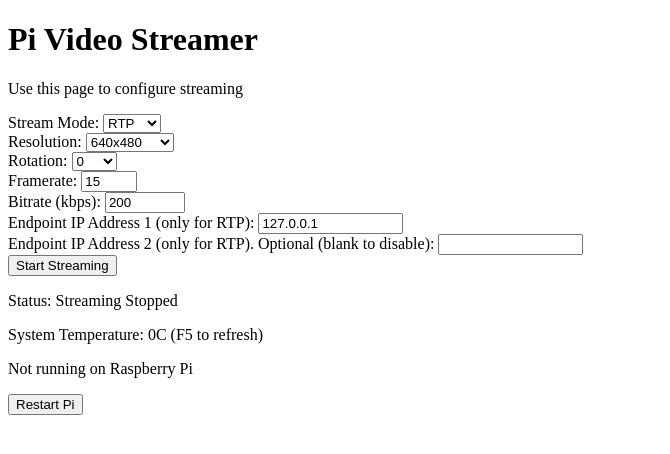
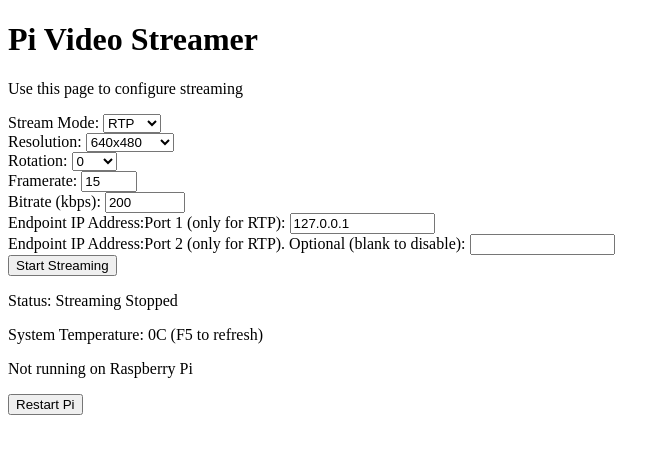
Before and after one commit to saboohajaz/pyStream, a Flask app: page /video in a window 1280 px wide. Shown: the top 454 px of the page, without its empty margins (0-670 px from the left). Run offline with Flask 2, Linux system fonts and the light colour scheme.

Commit message:
Add ability to set port

```diff
--- a/app.py
+++ b/app.py
@@ -29,16 +29,18 @@ STREAMSETTINGS['ipaddress2'] = ""
 STREAMSETTINGS['mode'] = "RTP"
 STREAMSETTINGS['rotation'] = "0"
 
-def is_valid_ipv4_address(address):
+def is_valid_ipv4_address_and_port(addressPort):
     '''Returns true if string is a valid IPv4 address'''
     try:
-        socket.inet_pton(socket.AF_INET, address)
+        split = addressPort.split(':')
+        socket.inet_pton(socket.AF_INET, split[0])
+        port = int(split[1])
     except AttributeError:  # no inet_pton here, sorry
         try:
-            socket.inet_aton(address)
+            socket.inet_aton(split[0])
         except socket.error:
             return False
-        return address.count('.') == 3
+        return split[0].count('.') == 3 and port > 0
     except socket.error:  # not a valid address
         return False
 
@@ -99,8 +101,8 @@ def doStream(resolution, bitrate, framerate, ipaddress1, ipaddress2, mode, rotat
         ISSTREAMING = subprocess.Popen(['python3', 'rtsp-server.py',
                                         '--fps='+str(framerate),
                                         '--bitrate='+str(bitrate), width, height, device,
-                                        '--udp=' + ipaddress1 + ':5600',
-                                        '--udp2=' + ipaddress2 + ':5600',
+                                        '--udp=' + ipaddress1,
+                                        '--udp2=' + ipaddress2,
                                         '--rotation=' + rotation])
     else:
         ISSTREAMING = subprocess.Popen(['python3', 'rtsp-server.py',
@@ -127,8 +129,8 @@ def videoget():
 
     if STREAMSETTINGS['active'] and STREAMSETTINGS['mode'] == "RTP":
         #format output url:
-        streamaddr = ["gst-launch-1.0 udpsrc port=5600 ! application/x-rtp,media=video,clock-rate=90000,encoding-name=H264 ! rtpjitterbuffer ! rtph264depay ! h264parse ! avdec_h264 ! autovideosink sync=false"]
-        streammpstring = ["udpsrc port=5600 buffer-size=90000 ! application/x-rtp ! rtpjitterbuffer ! rtph264depay ! h264parse ! avdec_h264 ! videoconvert ! video/x-raw,format=BGRA ! appsink name=outsink sync=false"]
+        streamaddr = ["gst-launch-1.0 udpsrc port=<PORT> ! application/x-rtp,media=video,clock-rate=90000,encoding-name=H264 ! rtpjitterbuffer ! rtph264depay ! h264parse ! avdec_h264 ! autovideosink sync=false"]
+        streammpstring = ["udpsrc port=<PORT> buffer-size=90000 ! application/x-rtp ! rtpjitterbuffer ! rtph264depay ! h264parse ! avdec_h264 ! videoconvert ! video/x-raw,format=BGRA ! appsink name=outsink sync=false"]
     elif STREAMSETTINGS['active'] and STREAMSETTINGS['mode'] == "RTSP":
         device = 'devvideo0'
         #format output url:
@@ -179,8 +181,8 @@ def videopost():
             assert bitrate < 10001
             assert bitrate > 49
             if request.form['mode'] == 'RTP':
-                assert is_valid_ipv4_address(request.form['ipaddress1'])
-                assert (is_valid_ipv4_address(request.form['ipaddress2']) or request.form['ipaddress2'] == "")
+                assert is_valid_ipv4_address_and_port(request.form['ipaddress1'])
+                assert (is_valid_ipv4_address_and_port(request.form['ipaddress2']) or request.form['ipaddress2'] == "")
         except Exception as e:
             return render_template('error.html', error=e)
 
@@ -226,9 +228,9 @@ if __name__ == "__main__":
                     badsettings = True
                 if loadedSTREAMSETTINGS['mode'] not in ['RTP', 'RTSP']:
                     badsettings = True
-                if loadedSTREAMSETTINGS['mode'] == "RTP" and not is_valid_ipv4_address(loadedSTREAMSETTINGS['ipaddress1']):
+                if loadedSTREAMSETTINGS['mode'] == "RTP" and not is_valid_ipv4_address_and_port(loadedSTREAMSETTINGS['ipaddress1']):
                     badsettings = True
-                if loadedSTREAMSETTINGS['mode'] == "RTP" and not is_valid_ipv4_address(loadedSTREAMSETTINGS['ipaddress2']):
+                if loadedSTREAMSETTINGS['mode'] == "RTP" and not is_valid_ipv4_address_and_port(loadedSTREAMSETTINGS['ipaddress2']):
                     badsettings = True
                 if loadedSTREAMSETTINGS['rotation'] not in ['0', '90', '180', '270']:
                     badsettings = True
--- a/rtsp-server.py
+++ b/rtsp-server.py
@@ -157,7 +157,7 @@ if __name__ == '__main__':
             print("Exiting RTSP Server")
             loop.quit()
     else:
-        if args.udp2 == "0:5600":
+        if args.udp2 == "0":
             pipeline_str = getPipeline(args.videosource, args.height, args.width, args.bitrate, args.format, args.rotation, args.fps)
             pipeline_str += " ! udpsink host={0} port={1}".format(args.udp.split(':')[0], args.udp.split(':')[1])
             pipeline = Gst.parse_launch(pipeline_str)
--- a/templates/index.html
+++ b/templates/index.html
@@ -32,10 +32,10 @@
         <input type="number" id="framerate" name="framerate" value="{{selframerate}}" min="5" max="25" {% if status %}disabled{% endif %}><br>
         <label for="bitrate">Bitrate (kbps):</label>
         <input type="number" id="bitrate" name="bitrate" value="{{selbitrate}}" min="50" max="10000" {% if status %}disabled{% endif %}><br>
-        <label for="ipaddress">Endpoint IP Address 1 (only for RTP):</label>
-        <input type="text" id="ipaddress1" name="ipaddress1" value="{{selipaddress1}}" {% if status %}disabled{% endif %} minlength="7" maxlength="15" size="15" pattern="^((\d|[1-9]\d|1\d\d|2[0-4]\d|25[0-5])\.){3}(\d|[1-9]\d|1\d\d|2[0-4]\d|25[0-5])$"><br>
-        <label for="ipaddress">Endpoint IP Address 2 (only for RTP). Optional (blank to disable):</label>
-        <input type="text" id="ipaddress2" name="ipaddress2" value="{{selipaddress2}}" {% if status %}disabled{% endif %} minlength="7" maxlength="15" size="15" pattern="^((\d|[1-9]\d|1\d\d|2[0-4]\d|25[0-5])\.){3}(\d|[1-9]\d|1\d\d|2[0-4]\d|25[0-5])$"><br>
+        <label for="ipaddress">Endpoint IP Address:Port 1 (only for RTP):</label>
+        <input type="text" id="ipaddress1" name="ipaddress1" value="{{selipaddress1}}" {% if status %}disabled{% endif %} minlength="7" maxlength="15" size="15" pattern="^((\d|[1-9]\d|1\d\d|2[0-4]\d|25[0-5])\.){3}(\d|[1-9]\d|1\d\d|2[0-4]\d|25[0-5])\:\d+$"><br>
+        <label for="ipaddress">Endpoint IP Address:Port 2 (only for RTP). Optional (blank to disable):</label>
+        <input type="text" id="ipaddress2" name="ipaddress2" value="{{selipaddress2}}" {% if status %}disabled{% endif %} minlength="7" maxlength="15" size="15" pattern="^((\d|[1-9]\d|1\d\d|2[0-4]\d|25[0-5])\.){3}(\d|[1-9]\d|1\d\d|2[0-4]\d|25[0-5])\:\d+$"><br>
         {% if status %}
           <input type="submit" value="Stop Streaming" method="post" enctype="multipart/form-data">
         {% else %}
```
